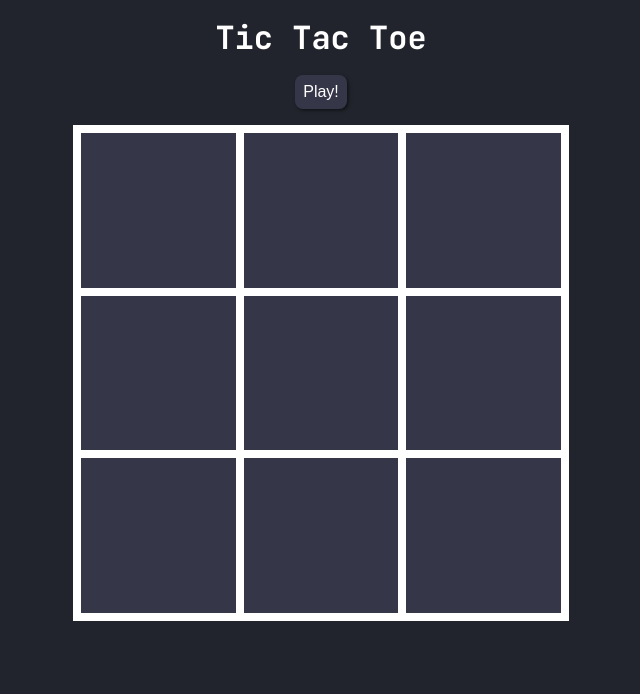
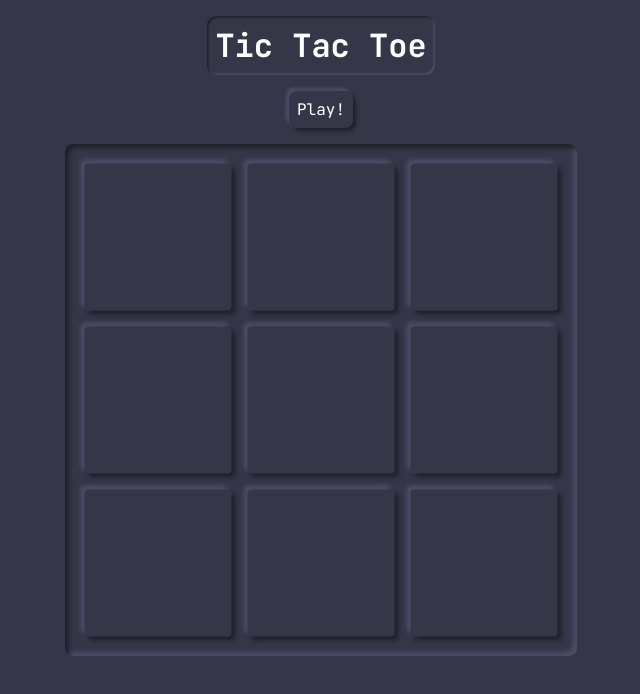
Before and after one commit to neutrixs/tic-tac-toe, a plain HTML site: page index.html in a window 1280 px wide. Shown: the whole page, without its empty margins (319-959 px from the left). Drawn offline with Linux system fonts and the light colour scheme.

Commit message:
neumorphism update

```diff
--- a/css/style.css
+++ b/css/style.css
@@ -1,5 +1,5 @@
 body {
-    background-color: hsl(220, 15%, 15%);
+    background-color: hsl(240, 15%, 25%);
     margin: 0;
     padding: 0;
     color: white;
@@ -10,7 +10,13 @@ body {
     display: flex;
     flex-direction: column;
     align-items: center;
-    gap: 0.5em;
+    gap: 1em;
+}
+
+#state > span {
+    padding: 0.5em;
+    box-shadow: 0.1em 0.1em 0.1em hsl(240, 15%, 15%) inset, -0.1em -0.1em 0.1em hsl(240, 15%, 35%) inset;
+    border-radius: 0.25em;
 }
 
 #container {
@@ -25,7 +31,10 @@ body {
 #container > div#title {
     font-size: 2em;
     font-weight: bold;
-    padding: 0.5em 0;
+    margin: 0.5em 0;
+    padding: 0.25em;
+    border-radius: 0.3em;
+    box-shadow: 0.05em 0.05em 0.05em hsl(240, 15%, 15%) inset, -0.05em -0.05em 0.05em hsl(240, 15%, 35%) inset;
 }
 
 #gameContainer {
@@ -46,35 +55,57 @@ body {
     background-color: hsl(240, 15%, 25%);
     border-radius: 0.5em;
 
-    box-shadow: 0.1em 0.1em 0.2em #00000080;
+    box-shadow: 0.2em 0.2em 0.2em hsl(240, 15%, 15%), -0.2em -0.2em 0.2em hsl(240, 15%, 35%);
     cursor: pointer;
+    transition: transform 0.1s;
 
     /*Button style reset*/
     color: white;
     border: 0;
     font-size: 1em;
+    font-family: 'JetBrains Mono', monospace;
+}
+
+.gamePlayButton:active {
+    box-shadow: 0.1em 0.1em 0.1em hsl(240, 15%, 15%) inset, -0.1em -0.1em 0.1em hsl(240, 15%, 35%) inset;
+    transform: scale(0.95);
 }
 
 #gameTiles {
     display: grid;
     grid-template-columns: 1fr 1fr 1fr;
     grid-template-rows: 1fr 1fr 1fr;
-    background-color: white;
     width: 30em;
     gap: 0.5em;
-    border: solid white 0.5em;
     aspect-ratio: 1;
+    padding: 1em;
+    border-radius: 0.5em;
+
+    box-shadow: 0.25em 0.25em 0.25em hsl(240, 15%, 15%) inset, -0.25em -0.25em 0.25em hsl(240, 15%, 35%) inset;
 }
 
 .tile {
     display: flex;
     justify-content: center;
     align-items: center;
-    width: 100%;
-    height: 100%;
+    width: 95%;
+    height: 95%;
     background-color: hsl(240, 15%, 25%);
+    box-shadow: 0.25rem 0.25rem 0.25rem hsl(240, 15%, 15%), -0.25rem -0.25rem 0.25rem hsl(240, 15%, 35%);
+    border-radius: 0.25rem;
     font-size: 4em;
     cursor: pointer;
+
+    position: relative;
+    top: 50%;
+    left: 50%;
+    transform: translate(-50%, -50%);
+}
+
+.tileActive {
+    box-shadow: 0.25rem 0.25rem 0.25rem hsl(240, 15%, 15%) inset, -0.25rem -0.25rem 0.25rem hsl(240, 15%, 35%) inset;
+    /* 1/0.95 * 50 */
+    transform: scale(0.95) translate(-52.63%, -52.63%);
 }
 
 .noclick > div {
--- a/js/controller.js
+++ b/js/controller.js
@@ -222,7 +222,10 @@ class TilesManager {
                 })
 
                 const tileData = this.controller.matchData.find(data => data.x == x && data.y == y)
-                if (tileData) tile.innerText = PLAYER_NAME[tileData.playerID]
+                if (tileData) {
+                    tile.innerText = PLAYER_NAME[tileData.playerID]
+                    tile.classList.add('tileActive')
+                }
 
                 tiles.push(tile)
             }
```
